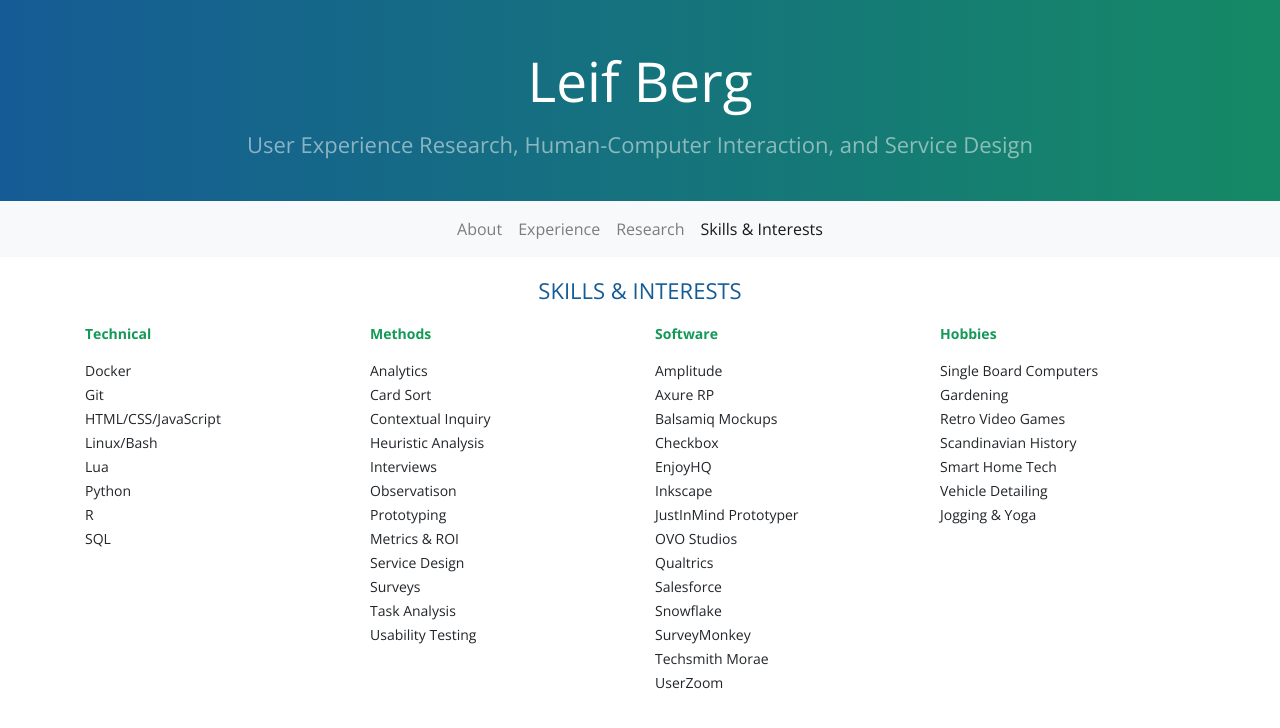
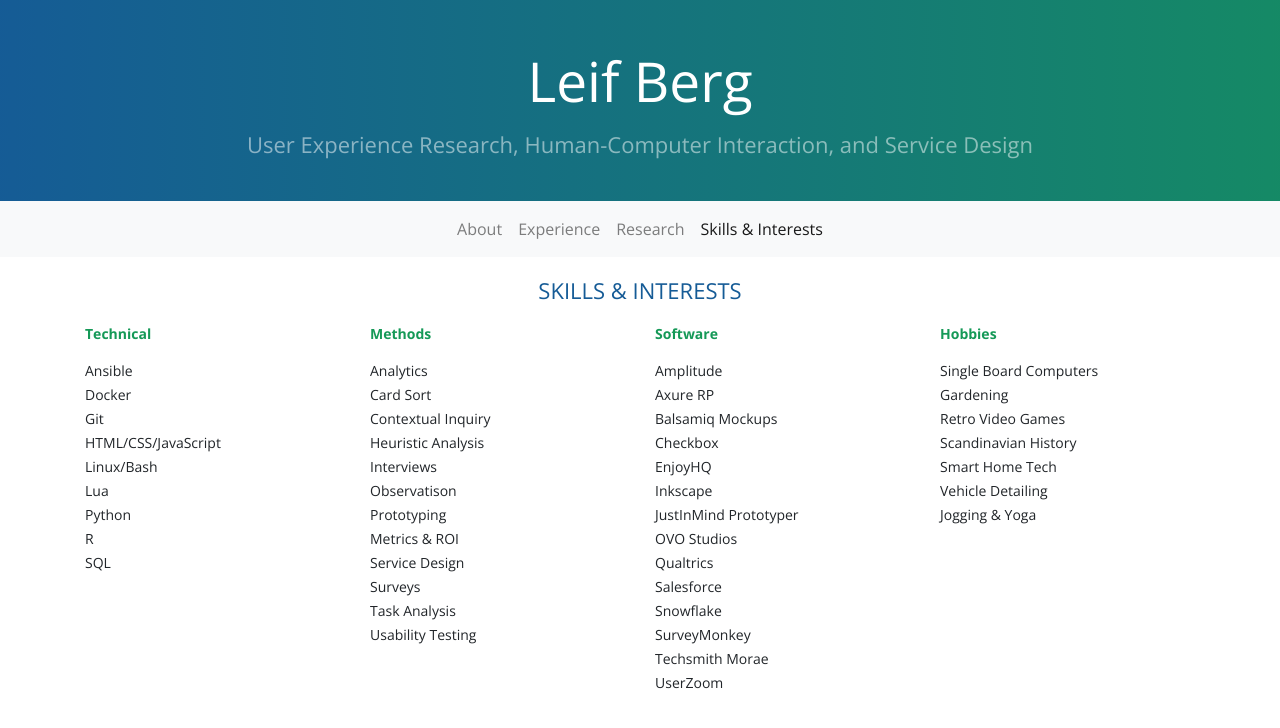
Before and after one commit to lpberg/lpberg.github.io, a Jekyll site: the page built from skills.html, in a window 1280 px wide. Shown: the top 728 px of the page. Built offline with Jekyll 4.4.1, drawn with Linux system fonts in a browser that asks for light colours.

Commit message:
added ansible to tech

```diff
--- a/_data/technical.yml
+++ b/_data/technical.yml
@@ -1,3 +1,4 @@
+- Ansible
 - Docker
 - Git
 - HTML/CSS/JavaScript
```
